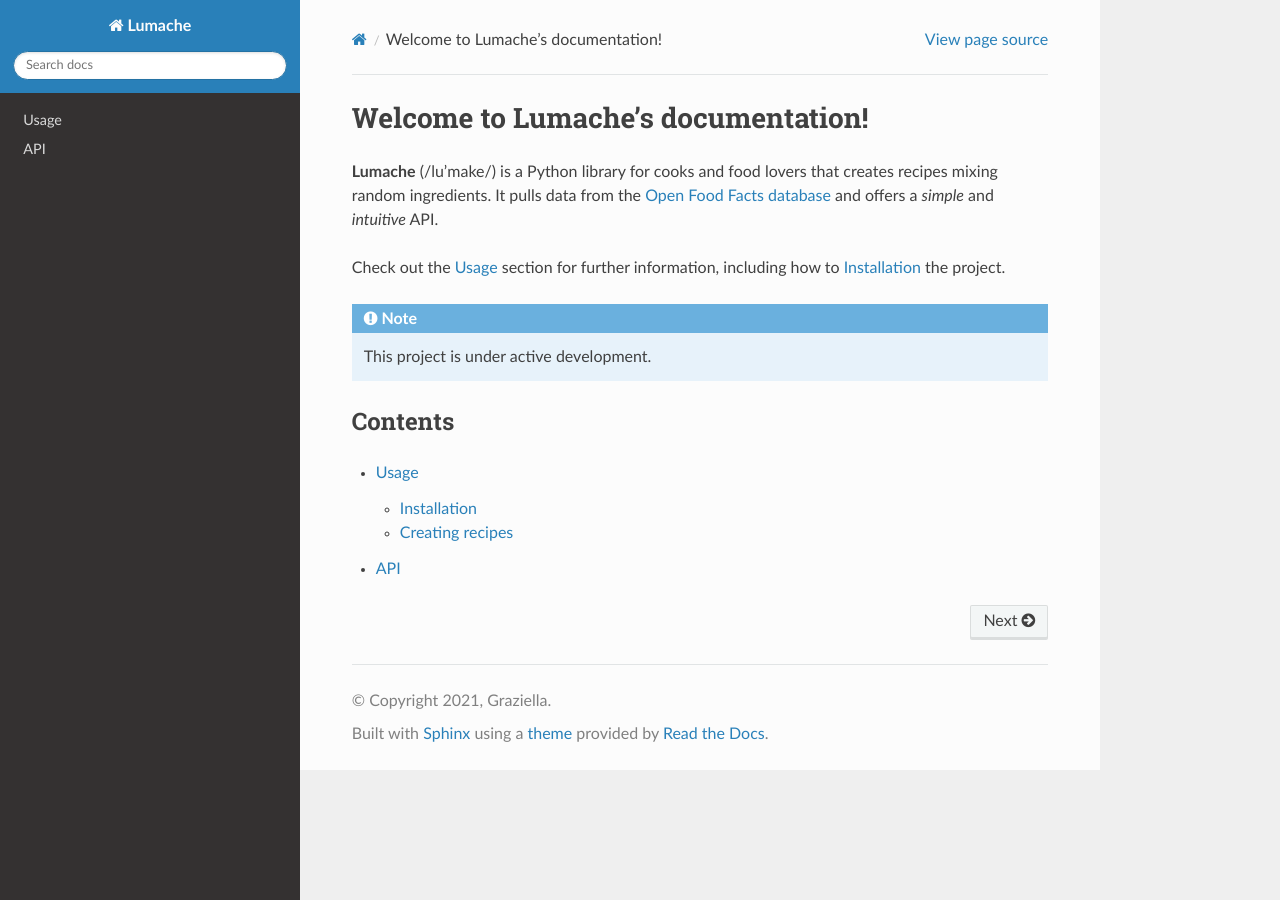
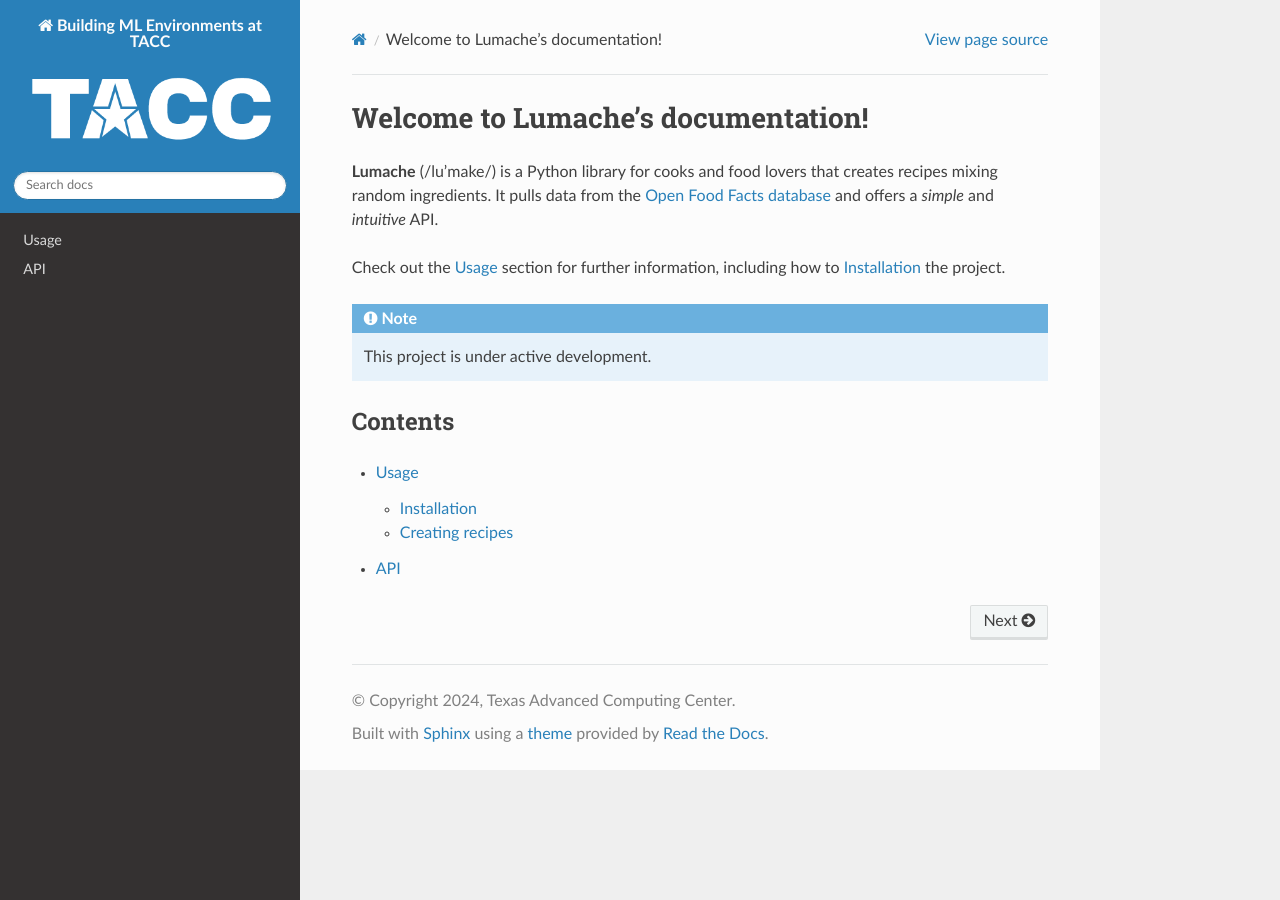
Before and after one commit to g-jaffe/Building-ML-Environments-TACC, a Sphinx documentation site: the page built from docs/source/index.rst, in a window 1280 px wide. Built offline with Sphinx 7.4.7 and the Read the Docs theme 3.1.0, drawn with Linux system fonts in a browser that asks for light colours.

Commit message:
Update conf.py
Added TACC as author and added logo

```diff
--- a/docs/source/conf.py
+++ b/docs/source/conf.py
@@ -1,10 +1,12 @@
 # Configuration file for the Sphinx documentation builder.
+
+import sphinx_rtd_theme
 
 # -- Project information
 
-project = 'Lumache'
-copyright = '2021, Graziella'
-author = 'Graziella'
+project = 'Building ML Environments at TACC'
+copyright = '2024, Texas Advanced Computing Center'
+author = 'Texas Advanced Computing Center'
 
 release = '0.1'
 version = '0.1.0'
@@ -27,6 +29,9 @@
 
 templates_path = ['_templates']
 
+# TACC logo
+html_logo = 'images/TACC-White-No-Mask.png'
+
 # -- Options for HTML output
 
 html_theme = 'sphinx_rtd_theme'
```
